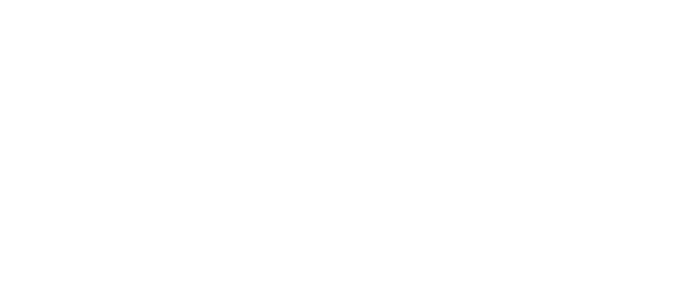
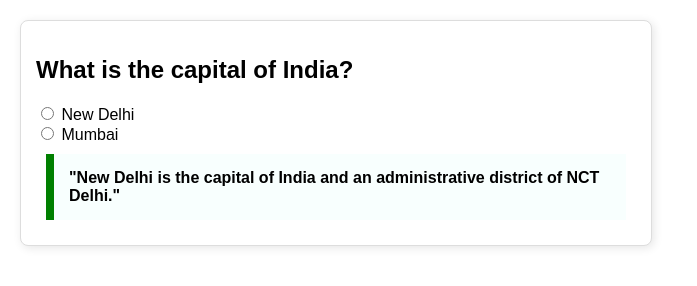
Before and after one commit to acciojob/trivia-rajat705, a website: page main.html in a window 1280 px wide. Shown: the whole page, without its empty margins (0-697 px from the left). Drawn offline with Linux system fonts and the light colour scheme.

Commit message:
created a submission

```diff
--- a/main.html
+++ b/main.html
@@ -8,6 +8,22 @@
 
 <body>
 	<!-- the entire body must be written by student -->
+	<div class="question-container">
+    <h2>What is the capital of India?</h2>
+    <form>
+        <label>
+            <input type="radio" name="capital" value="New Delhi"> New Delhi
+        </label>
+        <br>
+        <label>
+            <input type="radio" name="capital" value="Mumbai"> Mumbai
+        </label>
+    </form>
+
+    <blockquote cite="https://en.wikipedia.org/wiki/New_Delhi">
+        "New Delhi is the capital of India and an administrative district of NCT Delhi."
+    </blockquote>
+	</div>
     <script type="text/javascript" src="./script.js">
 </script>
 
--- a/styles.css
+++ b/styles.css
@@ -1,2 +1,22 @@
 
 /* Your CSS Code here. */
+body {
+            font-family: Arial, sans-serif;
+            margin: 20px;
+        }
+        .question-container {
+            max-width: 600px;
+            padding: 15px;
+            border: 1px solid #ddd;
+            border-radius: 8px;
+            background-color: #fff;
+            box-shadow: 2px 2px 10px rgba(0, 0, 0, 0.1);
+        }
+        blockquote {
+            max-width: 600px;
+            margin: 10px;
+            padding: 15px;
+            border-left: 8px solid green;
+            background-color: #f8fffe;
+            font-weight: bold;
+        }
```
